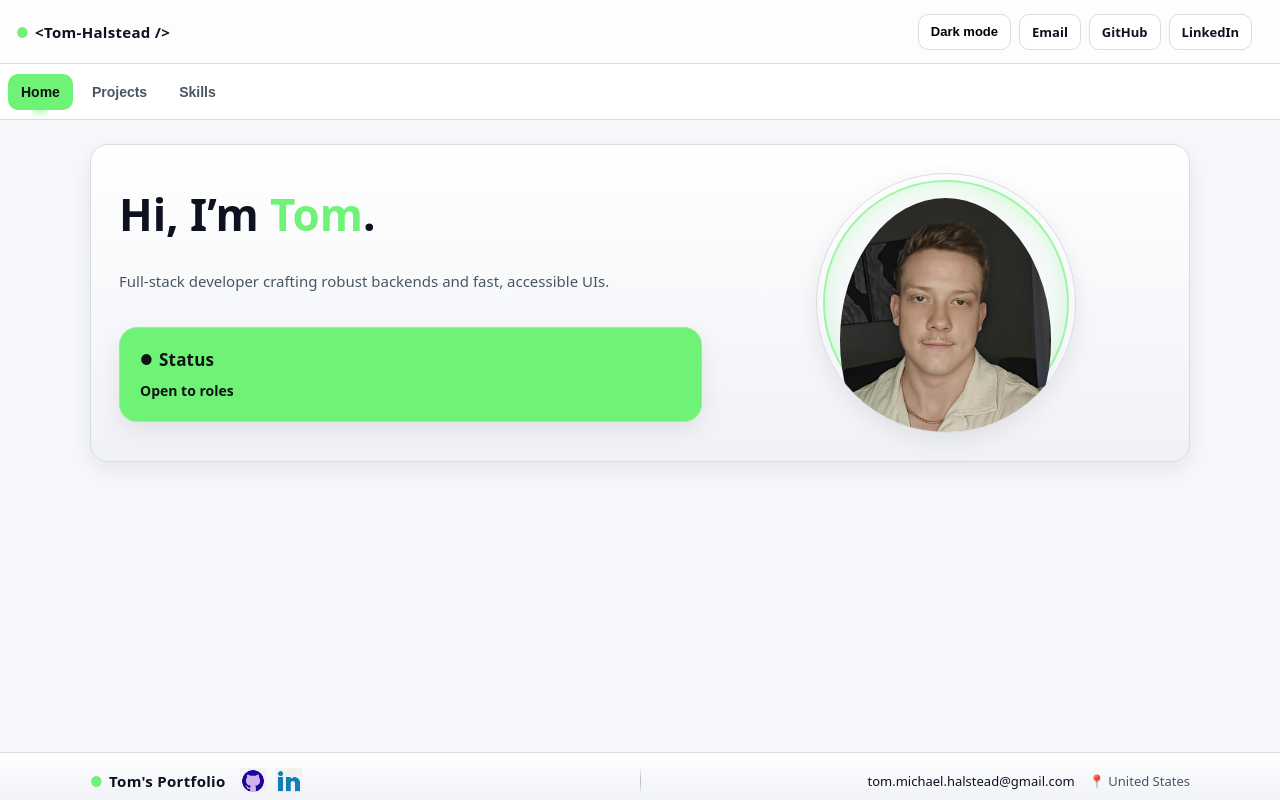
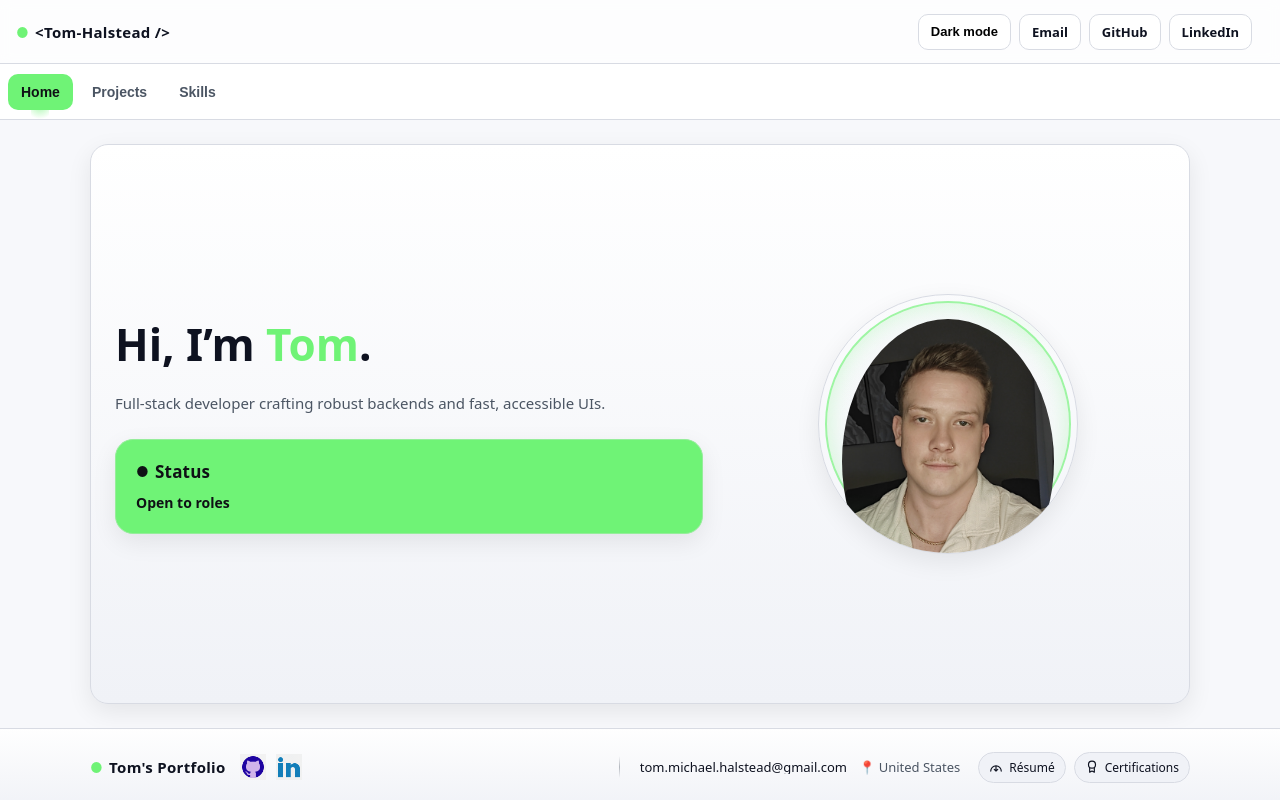
Before and after one commit to Tom-Halstead/ReactDevPortfolio, a React (Vite) app: page / in a window 1280 px wide. Built offline with nearby package versions, Linux system fonts and the light colour scheme.

Commit message:
Portfolio looks absolutely beautiful

```diff
--- a/src/App.css
+++ b/src/App.css
@@ -1,180 +1,42 @@
-/* ----- App shell: flexible height + real sticky footer ----- */
+/* ----- App shell: flexible height + sticky footer ----- */
 .app-shell {
-  /* allow page to be taller than the viewport while still filling it */
   min-height: 100dvh; /* better than 100vh on mobile */
   height: auto;
   display: grid;
-  grid-template-rows: 64px 56px minmax(0, 1fr) 48px; /* header, tabs, content, footer */
-  background: var(--bg); /* ensures bg continues behind everything */
+  /* header, tabs, content, footer(auto) */
+  grid-template-rows: 64px 56px minmax(0, 1fr) auto;
+  background: var(--bg);
 }
 
 @media (max-width: 640px) {
   .app-shell {
-    grid-template-rows: 56px 48px minmax(0, 1fr) 48px;
+    grid-template-rows: 56px 48px minmax(0, 1fr) auto;
   }
 }
 
-/* ----- Viewport/content area: scrolls, starts at top, centers horizontally ----- */
+/* ----- Viewport/content area: scrolls within content row ----- */
 .viewport {
-  /* leave overflow visible on x, but scroll on y inside the content row only */
+  min-height: 0; /* critical for scrollable grid children */
   overflow-y: auto;
   overflow-x: hidden;
   padding: clamp(12px, 3vw, 24px);
   display: grid;
-  align-content: start; /* keep content from floating in the middle */
-  justify-items: center; /* horizontal centering of inner panels */
+  align-content: start;
+  justify-items: center;
 }
 
-/* If you ever need page-level scrolling instead of content-only:
-   remove overflow-y from .viewport and rely on body scroll. */
-
-/* ----- Panel visuals unchanged, minor polish ----- */
+/* Panels */
 .panel {
   background: linear-gradient(180deg, var(--panel), var(--panel-2));
   border: 1px solid var(--outline);
   box-shadow: var(--shadow);
   border-radius: 18px;
 }
+
 @media (max-width: 480px) {
   .panel {
     border-radius: 14px;
   }
 }
 
-/* ====== Your skills view bits (from earlier message), tuned for mobile ====== */
-
-/* Container of the "view" inside .viewport (if you use .view) */
-.view {
-  width: min(1100px, 92vw);
-  /* allow tall content inside the scrolling .viewport */
-  height: auto;
-  min-height: 0; /* important inside grid to avoid extra stretch */
-  padding: clamp(16px, 3vw, 28px);
-  display: grid;
-  align-content: start;
-  justify-items: center;
-  text-align: center;
-}
-
-/* Tabs: wrap and scroll if needed */
-.skill-tabs {
-  display: flex;
-  gap: 8px;
-  flex-wrap: wrap;
-  justify-content: center;
-  padding: 8px;
-  background: var(--panel);
-  border: 1px solid var(--outline);
-  border-radius: 14px;
-  margin-bottom: 16px;
-  overflow-x: auto; /* fallback when labels are many/long */
-  -webkit-overflow-scrolling: touch;
-  scrollbar-width: thin;
-}
-.skill-tab {
-  padding: 8px 14px;
-  border-radius: 10px;
-  border: 1px solid transparent;
-  background: transparent;
-  color: var(--muted);
-  font-weight: 700;
-  cursor: pointer;
-  transition: background 0.15s ease, color 0.15s ease, transform 0.08s ease;
-  font-size: 14px;
-  white-space: nowrap;
-}
-.skill-tab:hover {
-  color: var(--text);
-  background: var(--panel-2);
-}
-.skill-tab.is-active {
-  color: #0f1115;
-  background: var(--accent);
-}
-
-/* Panel body */
-.skill-panel {
-  background: var(--panel);
-  border: 1px solid var(--outline);
-  border-radius: 14px;
-  padding: clamp(12px, 2.5vw, 20px);
-  width: 100%;
-}
-
-/* Pills: responsive grid that packs nicely */
-.pill-list {
-  display: grid;
-  grid-template-columns: repeat(auto-fit, minmax(140px, 1fr));
-  gap: 12px;
-  padding: 0;
-  margin: 0;
-  list-style: none;
-}
-
-/* Pill card */
-.pill {
-  padding: 12px 14px;
-  border: 1px solid var(--outline);
-  background: var(--panel-2);
-  border-radius: 16px;
-  font-size: 13px;
-  display: grid;
-  grid-template-rows: auto auto;
-  justify-items: center;
-  align-items: center;
-  gap: 8px;
-  text-align: center;
-  color: var(--text);
-  transition: transform 0.08s ease, background 0.15s ease;
-}
-.pill:hover {
-  transform: translateY(-1px);
-  background: var(--panel);
-}
-
-.pill-title {
-  font-weight: 700;
-  line-height: 1.2;
-}
-
-/* ----- Logo sizing: responsive utility (replaces fixed 50x50) ----- */
-.logo-50 {
-  /* scale down on small screens automatically */
-  width: clamp(32px, 8vw, 50px);
-  height: clamp(32px, 8vw, 50px);
-  object-fit: contain;
-  display: block;
-}
-
-/* Extra tightening for very small phones */
-@media (max-width: 640px) {
-  .view {
-    padding: 16px;
-  }
-  .skill-tab {
-    font-size: 13px;
-    padding: 8px 12px;
-  }
-  .pill-list {
-    grid-template-columns: repeat(auto-fit, minmax(120px, 1fr));
-    gap: 10px;
-  }
-  .pill {
-    font-size: 12px;
-    padding: 10px 12px;
-    gap: 6px;
-  }
-}
-@media (max-width: 380px) {
-  .pill-list {
-    grid-template-columns: repeat(auto-fit, minmax(110px, 1fr));
-  }
-}
-
-/* Accessibility: respect reduced motion */
-@media (prefers-reduced-motion: reduce) {
-  .skill-tab,
-  .pill {
-    transition: none;
-  }
-}
+/* (Any other global/layout styles stay here) */
--- a/src/components/Footer/Footer.css
+++ b/src/components/Footer/Footer.css
@@ -19,6 +19,7 @@
   align-items: center;
   justify-content: space-between;
   gap: 20px;
+  min-height: 48px;
   position: relative;
 }
 
@@ -83,7 +84,7 @@
 /* CENTER DIVIDER */
 .footer-divider {
   width: 1px;
-  height: 28px;
+  height: 22px;
   background: linear-gradient(
     180deg,
     transparent,
@@ -98,10 +99,18 @@
   display: flex;
   align-items: center;
   justify-content: flex-end;
-  flex-wrap: wrap;
-  gap: 10px 14px;
   flex: 1;
+  gap: 10px 12px;
   text-align: right;
+  flex-wrap: nowrap; /* keep in one line on desktop */
+}
+
+.contact-link,
+.contact-location {
+  display: inline-flex;
+  align-items: center;
+  white-space: nowrap; /* prevent wrapping like "United / States" */
+  line-height: 1;
 }
 
 .contact-link {
@@ -109,6 +118,9 @@
   text-decoration: none;
   font-weight: 500;
   transition: color 0.2s ease;
+  max-width: 32ch; /* prevent super long emails breaking layout */
+  overflow: hidden;
+  text-overflow: ellipsis;
 }
 
 .contact-link:hover {
@@ -119,6 +131,41 @@
 .contact-location {
   color: var(--muted);
   font-size: 13px;
+}
+
+/* Resume / Certification chips */
+.footer-actions {
+  display: inline-flex;
+  align-items: center;
+  gap: 8px;
+  margin-left: 6px;
+}
+
+.link-chip {
+  display: inline-flex;
+  align-items: center;
+  gap: 6px;
+  padding: 6px 10px;
+  font-size: 12px;
+  font-weight: 500;
+  color: var(--text);
+  border-radius: 9999px;
+  border: 1px solid var(--outline);
+  background: color-mix(in oklab, var(--panel-2) 88%, transparent);
+  transition: all 0.2s ease;
+  text-decoration: none;
+}
+
+.link-chip:hover {
+  background: var(--panel);
+  border-color: color-mix(in oklab, var(--outline) 70%, transparent);
+  transform: translateY(-1px);
+  color: var(--accent);
+}
+
+.icon-16 {
+  width: 14px;
+  height: 14px;
 }
 
 /* RESPONSIVE */
@@ -145,4 +192,22 @@
       transparent
     );
   }
+
+  .footer-right {
+    flex-wrap: wrap; /* allow chips to drop below */
+    justify-content: center;
+    gap: 8px 10px;
+  }
+
+  .contact-link,
+  .contact-location {
+    white-space: normal;
+    max-width: none;
+  }
+
+  .footer-actions {
+    width: 100%;
+    justify-content: center;
+    margin-left: 0;
+  }
 }
--- a/src/components/Footer/Footer.jsx
+++ b/src/components/Footer/Footer.jsx
@@ -56,6 +56,53 @@ export default function Footer() {
             tom.michael.halstead@gmail.com
           </a>
           <span className="contact-location">📍 United States</span>
+
+          {/* Resume / Certifications Links */}
+          <div className="footer-actions">
+            <a
+              href="/resume.pdf"
+              target="_blank"
+              rel="noopener noreferrer"
+              className="link-chip"
+            >
+              <svg
+                xmlns="http://www.w3.org/2000/svg"
+                className="icon-16"
+                viewBox="0 0 24 24"
+                fill="none"
+                stroke="currentColor"
+                strokeWidth="2"
+                strokeLinecap="round"
+                strokeLinejoin="round"
+              >
+                <path d="M12 11v8m0 0l-3-3m3 3l3-3" />
+                <path d="M3 19a9 9 0 0 1 18 0" />
+              </svg>
+              Résumé
+            </a>
+
+            <a
+              href="/certifications"
+              target="_blank"
+              rel="noopener noreferrer"
+              className="link-chip"
+            >
+              <svg
+                xmlns="http://www.w3.org/2000/svg"
+                className="icon-16"
+                viewBox="0 0 24 24"
+                fill="none"
+                stroke="currentColor"
+                strokeWidth="2"
+                strokeLinecap="round"
+                strokeLinejoin="round"
+              >
+                <circle cx="12" cy="8" r="6" />
+                <path d="M8 14v7l4-2 4 2v-7" />
+              </svg>
+              Certifications
+            </a>
+          </div>
         </div>
       </div>
     </footer>
--- a/src/reset.css
+++ b/src/reset.css
@@ -2,18 +2,19 @@
 * {
   box-sizing: border-box;
 }
+
 html,
 body,
 #root {
   height: 100%;
 }
+
 body {
   margin: 0;
   font-family: ui-sans-serif, system-ui, -apple-system, Segoe UI, Roboto,
     Helvetica, Arial, "Apple Color Emoji", "Segoe UI Emoji";
   color: var(--text);
   background: var(--bg);
-  /* overflow: hidden;  */
 }
 
 /* DARK is default */
@@ -26,7 +27,7 @@ body {
   --outline: #2b2f3d;
   --shadow: 0 6px 24px rgba(0, 0, 0, 0.35);
   --text: #e9e9ee;
-  --header: rgba(15, 17, 21, 0.7); /* translucent header bg for dark */
+  --header: rgba(15, 17, 21, 0.7);
   color-scheme: dark;
 }
 
@@ -40,7 +41,7 @@ body {
   --outline: #d8dbe3;
   --shadow: 0 8px 24px rgba(0, 0, 0, 0.08);
   --text: #0e1220;
-  --header: rgba(255, 255, 255, 0.75); /* translucent header bg for light */
+  --header: rgba(255, 255, 255, 0.75);
   color-scheme: light;
 }
 
@@ -65,7 +66,7 @@ a {
   text-decoration: none;
 }
 
-/* 50x50 logo utility */
+/* Legacy 50x50 utility; can be overridden per-component */
 .logo-50 {
   width: 50px;
   height: 50px;
--- a/src/views/Skills/Skills.css
+++ b/src/views/Skills/Skills.css
@@ -1,36 +1,50 @@
-.view {
+/* ===== Skills (scoped) ===== */
+
+/* Container of the "view" inside .viewport */
+#panel-skills.view {
   width: min(1100px, 92vw);
-  height: min(560px, calc(100vh - 64px - 56px - 48px - 24px));
+  /* replaced fixed height cap with flexible sizing so it doesn't clip */
+  height: auto;
+  min-height: 0; /* important inside grid to avoid extra stretch */
   padding: clamp(16px, 3vw, 28px);
   display: grid;
-  place-items: center;
+  align-content: start; /* start from the top to avoid vertical clipping */
+  justify-items: center; /* keep content centered horizontally */
   text-align: center;
 }
-.skills-wrap {
+
+#panel-skills .skills-wrap {
   width: 100%;
 }
-.title {
+
+#panel-skills .title {
   font-size: clamp(28px, 4vw, 44px);
   margin: 0 0 8px;
 }
-.subtitle {
+
+#panel-skills .subtitle {
   color: var(--muted);
   margin: 0 0 16px;
   font-size: clamp(13px, 1.8vw, 15px);
 }
 
-.skill-tabs {
+/* Tabs */
+#panel-skills .skill-tabs {
   display: flex;
   gap: 8px;
   flex-wrap: wrap;
   justify-content: center;
   padding: 8px;
-  background: var(--panel); /* was hardcoded */
+  background: var(--panel);
   border: 1px solid var(--outline);
   border-radius: 14px;
   margin-bottom: 16px;
+  overflow-x: auto; /* graceful overflow for many/long labels */
+  -webkit-overflow-scrolling: touch;
+  scrollbar-width: thin;
 }
-.skill-tab {
+
+#panel-skills .skill-tab {
   padding: 8px 14px;
   border-radius: 10px;
   border: 1px solid transparent;
@@ -40,24 +54,29 @@
   cursor: pointer;
   transition: background 0.15s ease, color 0.15s ease, transform 0.08s ease;
   font-size: 14px;
+  white-space: nowrap;
 }
-.skill-tab:hover {
+
+#panel-skills .skill-tab:hover {
   color: var(--text);
   background: var(--panel-2);
 }
-.skill-tab.is-active {
+
+#panel-skills .skill-tab.is-active {
   color: #0f1115;
   background: var(--accent);
 }
 
-.skill-panel {
-  background: var(--panel); /* was hardcoded */
+/* Panel body */
+#panel-skills .skill-panel {
+  background: var(--panel);
   border: 1px solid var(--outline);
   border-radius: 14px;
   padding: clamp(12px, 2.5vw, 20px);
 }
 
-.pill-list {
+/* Pill list (kept as flex per your original) */
+#panel-skills .pill-list {
   display: flex;
   flex-wrap: wrap;
   gap: 12px;
@@ -66,10 +85,11 @@
   margin: 0;
   list-style: none;
 }
-.pill {
+
+#panel-skills .pill {
   padding: 12px 14px;
   border: 1px solid var(--outline);
-  background: var(--panel-2); /* was hardcoded */
+  background: var(--panel-2);
   border-radius: 16px;
   font-size: 13px;
   min-width: 140px;
@@ -80,34 +100,40 @@
   gap: 8px;
   text-align: center;
   color: var(--text);
+  transition: transform 0.08s ease, background 0.15s ease;
 }
-.pill:hover {
+
+#panel-skills .pill:hover {
   transform: translateY(-1px);
   background: var(--panel);
 }
 
-.pill-title {
+#panel-skills .pill-title {
   font-weight: 700;
   line-height: 1.2;
 }
 
-/* 50x50 logo helper */
-.logo-50 {
-  width: 50px;
-  height: 50px;
+/* Responsive logo helper (replaces strict 50x50) */
+#panel-skills .logo-50 {
+  width: clamp(32px, 8vw, 50px);
+  height: clamp(32px, 8vw, 50px);
   object-fit: contain;
   display: block;
 }
 
+/* Small screens */
 @media (max-width: 640px) {
-  .view {
-    height: min(520px, calc(100vh - 56px - 48px - 44px - 20px));
+  #panel-skills.view {
+    /* previously: a fixed height formula; allowing content to define height */
+    padding: 16px;
   }
-  .skill-tab {
+
+  #panel-skills .skill-tab {
     font-size: 13px;
     padding: 8px 12px;
   }
-  .pill {
+
+  #panel-skills .pill {
     font-size: 12px;
     min-width: 120px;
   }
```
